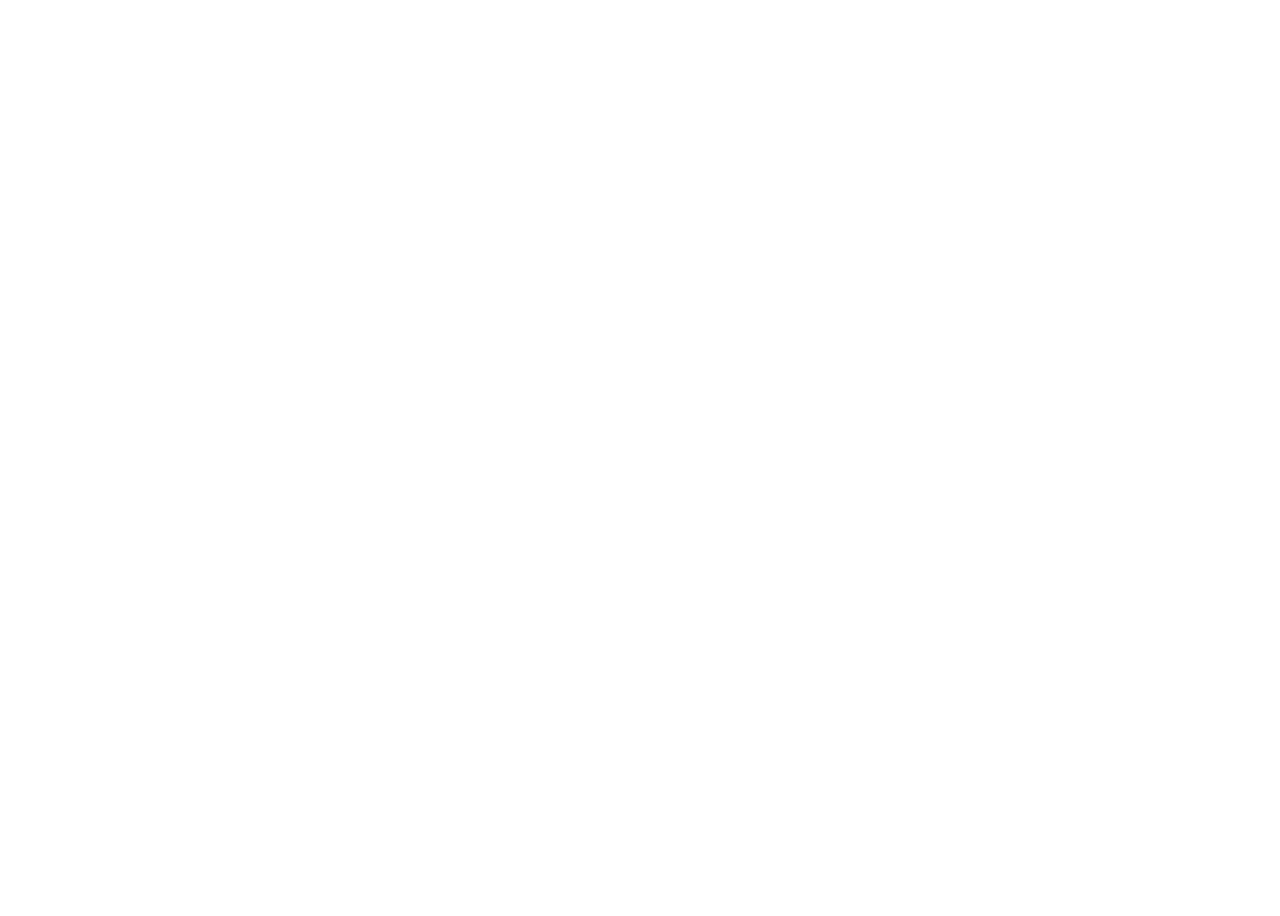
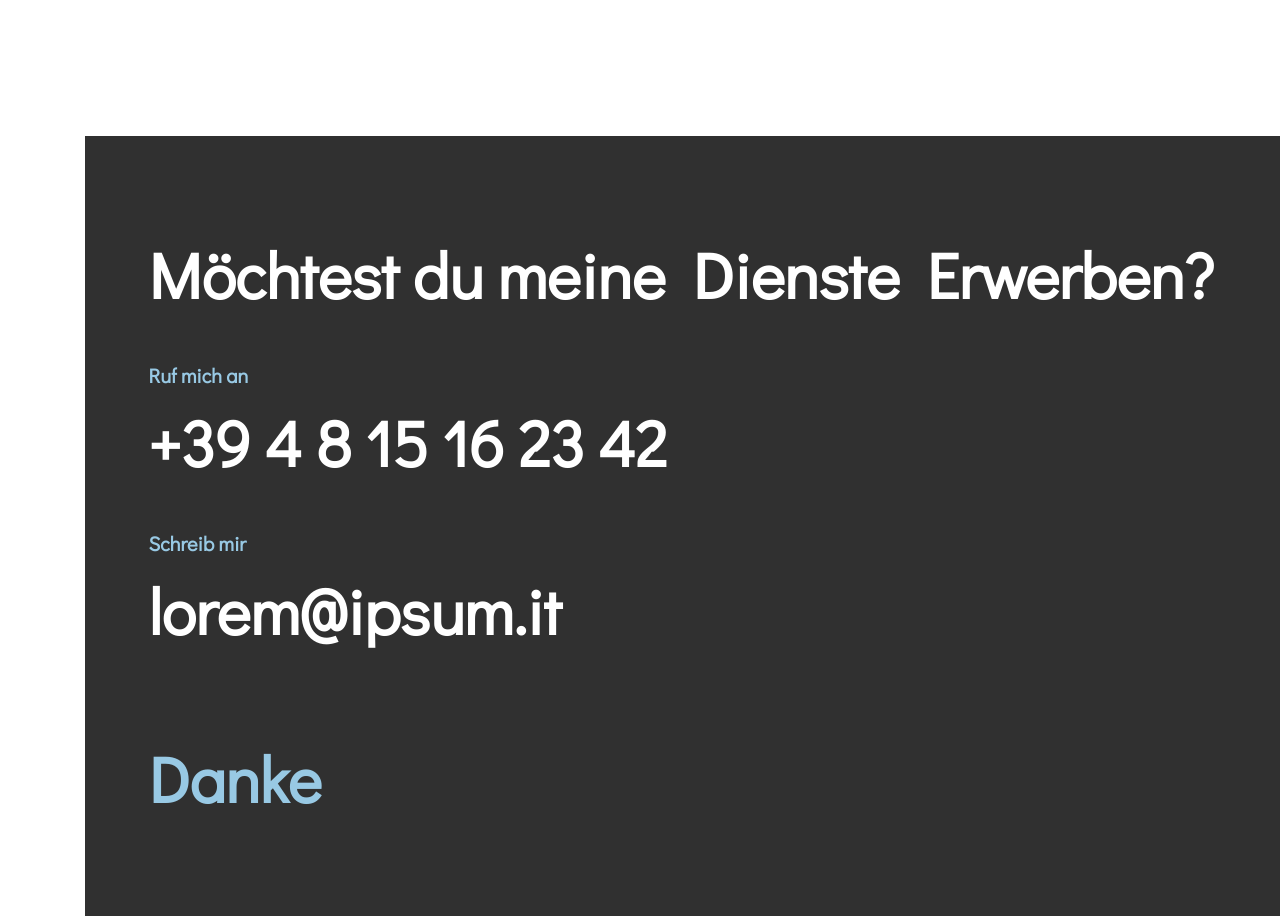
Before and after one commit to Dramaturco/react-cv, a React (Vite) app: page / in a window 1280 px wide. Shown: the part 5340-6256 px from the top of the page. Before the commit the page ends 5476 px from the top, so only its background shows below. Built offline with nearby package versions, Linux system fonts and the light colour scheme.

Commit message:
added contact data

```diff
--- a/src/Defaults/data-lorem.json
+++ b/src/Defaults/data-lorem.json
@@ -176,6 +176,18 @@
             "projects": ["narch", "soupe.js"]
           }
         ]
+      },
+      {
+        "title": "Contact",
+        "type": "Contact",
+        "content": {
+          "emailTitle": "Mail me",
+          "email": "lorem@ipsum.it",
+          "phoneTitle": "Call me",
+          "phone": "+39 4 8 15 16 23 42",
+          "motivation": "Want me to work for you?",
+          "goodBye": "Thank you"
+        }
       }
     ],
     "de": [
@@ -354,6 +366,18 @@
             "technologies": ["JavaScript", "tect.js", "coke.js", "pietile"]
           }
         ]
+      },
+      {
+        "title": "Kontakt",
+        "type": "Contact",
+        "content": {
+          "emailTitle": "Schreib mir",
+          "email": "lorem@ipsum.it",
+          "phoneTitle": "Ruf mich an",
+          "phone": "+39 4 8 15 16 23 42",
+          "motivation": "Möchtest du meine Dienste Erwerben?",
+          "goodBye": "Danke"
+        }
       }
     ]
   }
--- /dev/null
+++ b/src/Footer/Contact.js
@@ -0,0 +1,43 @@
+import React from "react";
+import { styled } from "styled-components";
+
+function Contact({ contactData }) {
+  const Container = styled.div`
+    background: #303030;
+    color: white;
+    font-size: 4rem;
+    font-weight: 800;
+    padding: 6rem 4rem;
+  `;
+  const Small = styled.span`
+    font-size: 1.25rem;
+    font-style: normal;
+    font-weight: 800;
+    line-height: 1.875rem; /* 150% */
+  `;
+  const Blue = styled.span`
+    color: #98c9e4;
+  `;
+
+  return (
+    <Container>
+      {contactData.motivation} <br/>
+      <Small>
+        <Blue>{contactData.phoneTitle}</Blue>
+      </Small>
+      <br/>
+      {contactData.phone}
+      <br/>
+      <Small>
+        <Blue>{contactData.emailTitle}</Blue>
+      </Small>
+      <br/>
+      {contactData.email}
+      <br/>
+      <br/>
+      <Blue>{contactData.goodBye}</Blue>
+    </Container>
+  );
+}
+
+export default Contact;
--- /dev/null
+++ b/src/Footer/index.js
@@ -0,0 +1,5 @@
+import Contact from "./Contact";
+
+export {
+  Contact,
+}
--- a/src/Page.js
+++ b/src/Page.js
@@ -5,6 +5,7 @@ import { SkillList } from "./FactsAndSkills";
 import { Timeline } from "./Timeline";
 import { Intro } from "./TopBar";
 import Hobbies from "./FactsAndSkills/Hobbies";
+import {Contact} from "./Footer";
 
 const Page = ({ content }) => {
   const [selectedLanguage] = useContext(LanguageContext);
@@ -33,7 +34,10 @@ const Page = ({ content }) => {
   const hobbyData = content[selectedLanguage.code].find(
     (section) => section.type === "hobbies"
   );
-
+  const contactData = content[selectedLanguage.code].find(
+    (section) => section.type === "Contact"
+  );
+  console.log(contactData)
 
   timelineData.content = timelineData.content.map((entry) => {
     if (entry.projects) {
@@ -77,6 +81,7 @@ const Page = ({ content }) => {
             <Hobbies hobbies={hobbyData.content} />
           </div>
         </div>
+        <Contact contactData={contactData.content}/>
       </div>
     </ThemeContext.Provider>
   );
```
